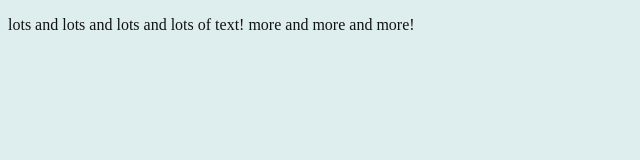
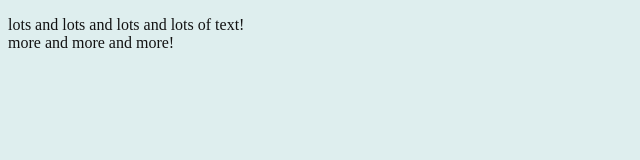
Before and after one commit to lukasvrenner/Templates, a plain HTML site: page website/index.html in a window 1280 px wide. Shown: the whole page, without its empty margins (0-640 px from the left). Drawn offline with Linux system fonts and the light colour scheme.

Commit message:
updated index.html

```diff
--- a/website/index.html
+++ b/website/index.html
@@ -6,7 +6,7 @@
         <meta charset="utf-8" />
         <meta name="viewport" content="width=device-width, initial-scale=1.0">
         <meta name="author" content="Lukas Renner">
-        <link rel="stylesheet" href="general.css" />
+        <link rel="stylesheet" href="main.css" />
         <link rel="stylesheet" href="dark.css" />
         <link rel="stylesheet" href="light.css" />
     </head>
```
